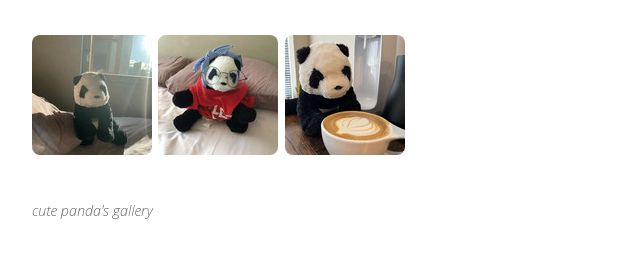
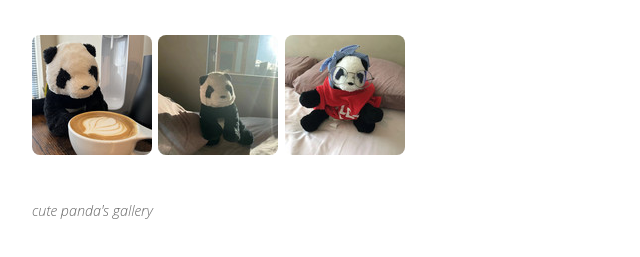
Before and after one commit to cutePanda123/panda-gallery, a plain HTML site: page Life.html in a window 1280 px wide. Shown: the part 131-388 px from the top of the page, without its empty margins (0-640 px from the left). Drawn offline with Linux system fonts and the light colour scheme.

Commit message:
Deploying to gh-pages from  @ 2627772820dbf208c68af273231788c5f874521a 🚀

```diff
--- a/Life.html
+++ b/Life.html
@@ -42,6 +42,20 @@
       -->
       <ul id="media" class="clearfix">
 
+            <li data-src="media/large/Life/a-panda-watch-coffee.jpg"
+                data-sub-html=""
+                data-download-url="media/original/Life/a-panda-watch-coffee.jpg"
+
+                data-filename="a-panda-watch-coffee.jpg"
+
+              >
+              <a href="media/original/Life/a-panda-watch-coffee.jpg">
+                <img src="media/thumbs/Life/a-panda-watch-coffee.jpg"
+                     width="120"
+                     height="120"
+                     alt="a-panda-watch-coffee.jpg" />
+              </a>
+            </li>
             <li data-src="media/large/Life/bedroom-sun.jpeg"
                 data-sub-html=""
                 data-download-url="media/original/Life/bedroom-sun.jpeg"
@@ -68,20 +82,6 @@
                      width="120"
                      height="120"
                      alt="old-lady.jpg" />
-              </a>
-            </li>
-            <li data-src="media/large/Life/watch-coffee.jpg"
-                data-sub-html=""
-                data-download-url="media/original/Life/watch-coffee.jpg"
-
-                data-filename="watch-coffee.jpg"
-
-              >
-              <a href="media/original/Life/watch-coffee.jpg">
-                <img src="media/thumbs/Life/watch-coffee.jpg"
-                     width="120"
-                     height="120"
-                     alt="watch-coffee.jpg" />
               </a>
             </li>  </ul>
 
```
Also changed, not shown: index.html (+1 -1 lines), media/large/Life/a-panda-watch-coffee.jpg (renamed from media/large/Life/watch-coffee.jpg), media/small/Life/a-panda-watch-coffee.jpg (renamed from media/small/Life/watch-coffee.jpg), media/thumbs/Life/a-panda-watch-coffee.jpg (renamed from media/thumbs/Life/watch-coffee.jpg), 2 other files.
